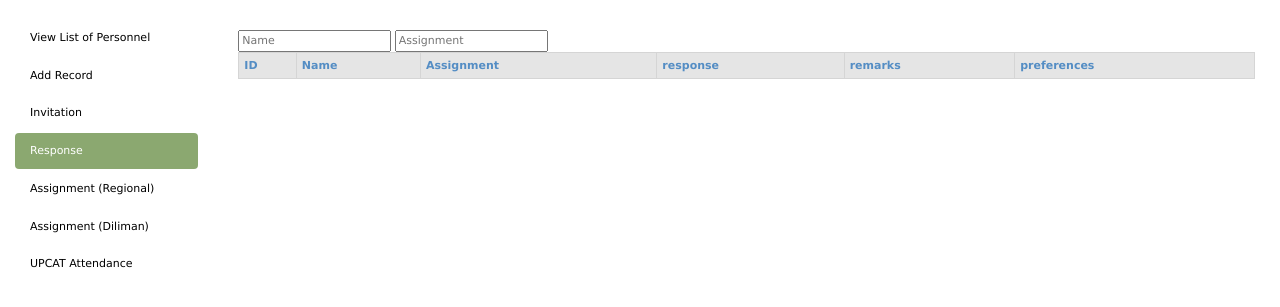
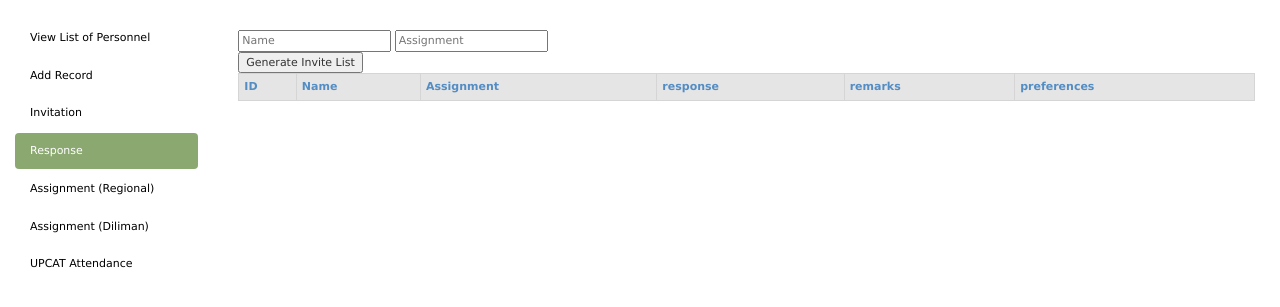
Before and after one commit to reneemaraon/CS192, a PHP site: page /Response in a window 1280 px wide. Shown: the part 52-359 px from the top of the page. Run offline with PHP 8.4, Linux system fonts and the light colour scheme; the visitor is signed in with stand-in values (Sample User, id 1); data comes from the database, SQL or seed files in the repository; data that the repository does not hold is empty; some libraries are stand-ins or nearby versions.

Commit message:
Add files via upload

```diff
--- a/Response/index.php
+++ b/Response/index.php
@@ -76,6 +76,9 @@
             <div id="toolbar">
               <input type="text" id="filter1" name="filter" placeholder="Name"  />
               <input type="text" id="filter2" name="filter" placeholder="Assignment"  />
+              <form action="../pdf5.php">
+                <input type="submit" value="Generate Invite List"/>
+              </form>
 
             </div>
       <!-- Grid contents -->
--- a/Response/loaddata.php
+++ b/Response/loaddata.php
@@ -57,7 +57,7 @@ $grid = new EditableGrid();
 
 $grid->addColumn('id', 'ID', 'integer', NULL, false);
 $grid->addColumn('tblName', 'Name', 'string');
- $grid->addColumn('ASSG', 'Assignment', 'string',fetch_pairs($mysqli,'SELECT id,Des_Code FROM Rates WHERE Des_Code in ("RE", "RA", "P" ,"PA" ,"A" ,"EP" ,"HSE" ,"E")'),true );
+ $grid->addColumn('ASSG', 'Assignment', 'string',fetch_pairs($mysqli,'SELECT Des_Code,Designation FROM Rates WHERE Des_Code in ("RE", "RA", "P" ,"PA" ,"A" ,"EP" ,"HSE" ,"E")'),true );
 $grid->addColumn('response', 'response', 'string', ["Yes", "No", "Dil", "Not Available", "No Response"] ,true );
 $grid->addColumn('remarks', 'remarks', 'string');
 $grid->addColumn('preferences', 'preferences', 'string');
```
